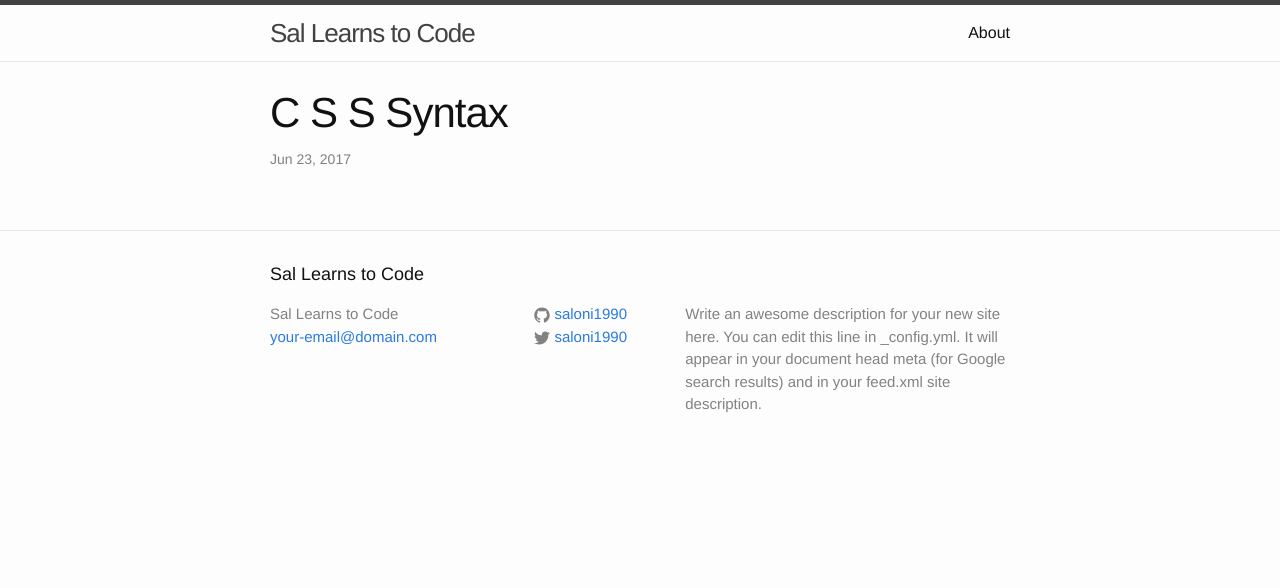
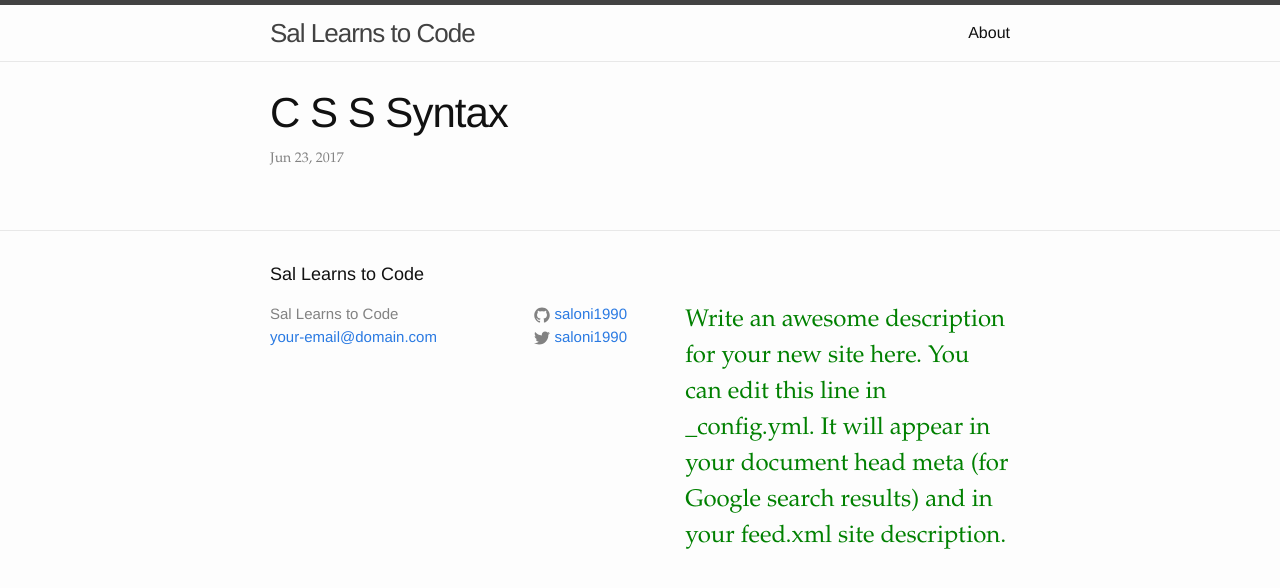
Before and after one commit to saloni1990/saloni1990.github.io, a Jekyll site: the page built from _posts/2017-06-23-C-S-S-Syntax.md, in a window 1280 px wide. Shown: the top 588 px of the page. Built offline with Jekyll 4.4.1, drawn with Linux system fonts in a browser that asks for light colours; our own code applies the rules of GitHub Pages for plain Markdown files.

Commit message:
Update 2017-06-23-C-S-S-Syntax.md

```diff
--- a/_posts/2017-06-23-C-S-S-Syntax.md
+++ b/_posts/2017-06-23-C-S-S-Syntax.md
@@ -1,5 +1,12 @@
 <html>
   <head>
+    <style>
+    p {
+    color: green;
+    font-family: Garamond;
+    font-size: 24px;
+}
+    </style>
     <title>Getting to Grips with CSS>
   </head>
   <body>
@@ -10,7 +17,7 @@
    <p>So for now I am going to continue to learn the basics of CSS. I think this picture is a perfect example of how CCS works and what each tag or attribute means.
    </p>
    <a href="codecademy.com/courses/web-beginner-en-HZA3b" targer="blank">
-    <img src="https://s3.eu-west-2.amazonaws.com/sallearnstocode.images/CSS+Syntax.tiff" />
+    <img src="https://s3.eu-west-2.amazonaws.com/sallearnstocode.images/CSS+Syntax.png" />
    </a>
   </body>
 </html>
```
